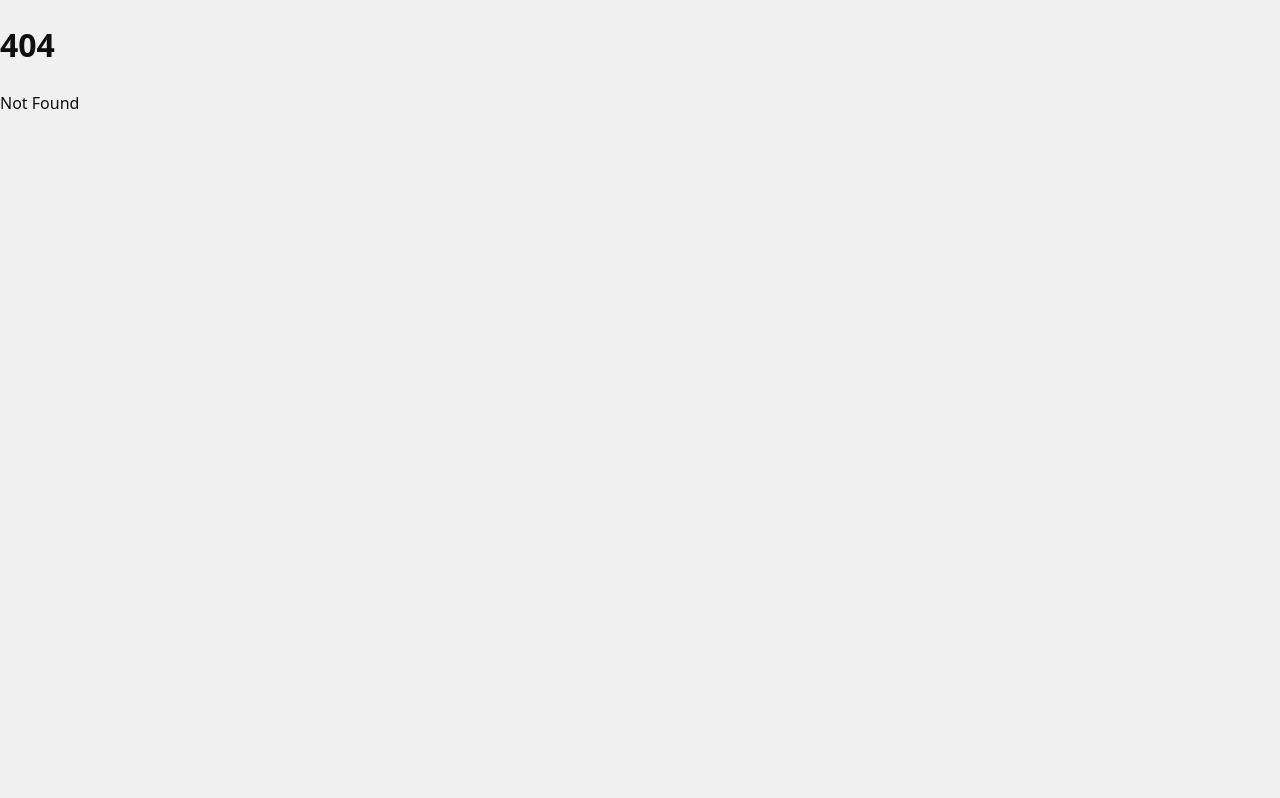
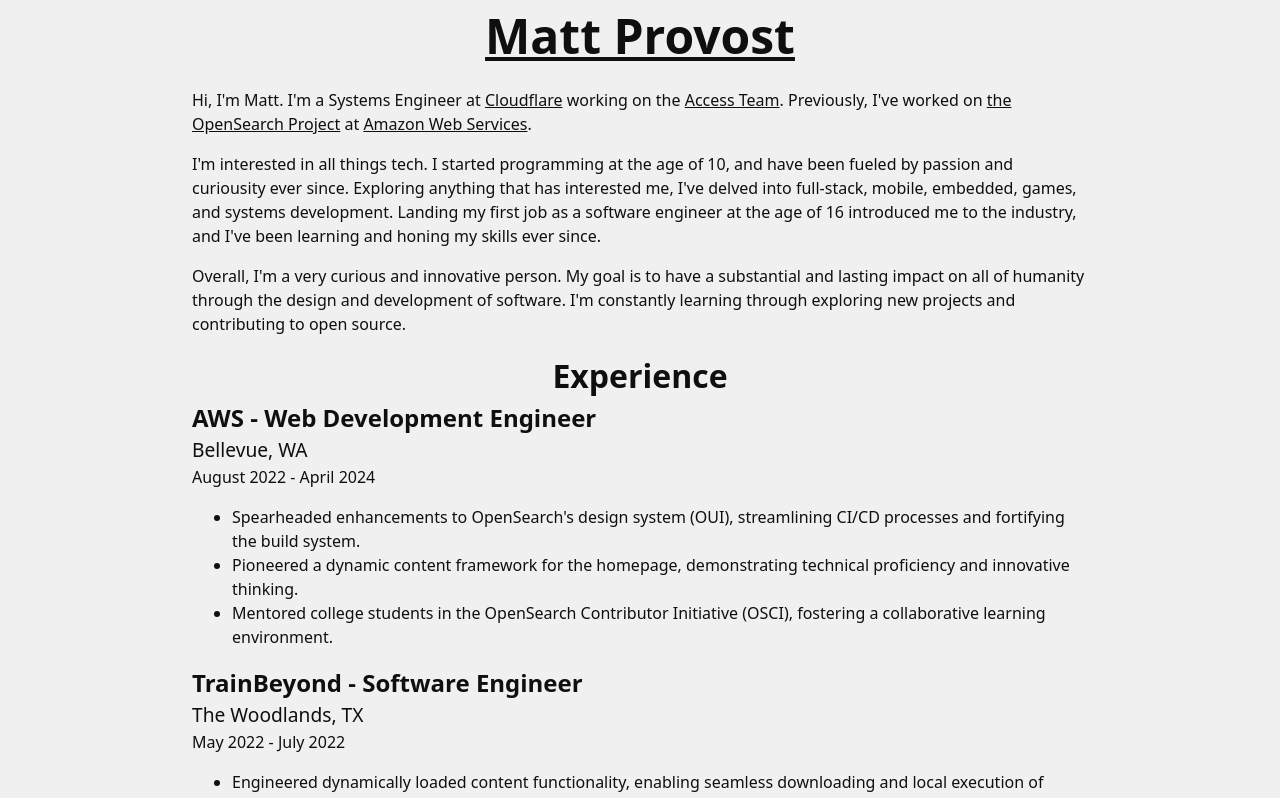
Before and after one commit to BSFishy/portfolio, a SvelteKit app: page /about in a window 1280 px wide. Before the commit this address had no page. Shown: the top 798 px of the page. Built offline with nearby package versions, Linux system fonts and the light colour scheme.

Commit message:
feat: move about info back to separate page
Signed-off-by: Matt Provost <mattprovost6@gmail.com>

```diff
--- /dev/null
+++ b/src/routes/about/+page.svelte
@@ -0,0 +1,88 @@
+<script>
+	import Centered from '$lib/Centered.svelte';
+	import Experience from '$lib/Experience.svelte';
+</script>
+
+<svelte:head>
+	<title>Matt Provost</title>
+	<meta name="description" content="My portfolio and blog" />
+</svelte:head>
+
+<Centered hasHeader={false} restrictWidth={true} fullWidth={true}>
+	<h1><a href="/">Matt Provost</a></h1>
+	<div>
+		<p>
+			Hi, I'm Matt. I'm a Systems Engineer at <a href="https://www.cloudflare.com/">Cloudflare</a>
+			working on the
+			<a href="https://www.cloudflare.com/zero-trust/products/access/">Access Team</a>. Previously,
+			I've worked on <a href="https://opensearch.org/">the OpenSearch Project</a> at
+			<a href="https://aws.amazon.com/">Amazon Web Services</a>.
+		</p>
+		<p>
+			I'm interested in all things tech. I started programming at the age of 10, and have been
+			fueled by passion and curiousity ever since. Exploring anything that has interested me, I've
+			delved into full-stack, mobile, embedded, games, and systems development. Landing my first job
+			as a software engineer at the age of 16 introduced me to the industry, and I've been learning
+			and honing my skills ever since.
+		</p>
+		<p>
+			Overall, I'm a very curious and innovative person. My goal is to have a substantial and
+			lasting impact on all of humanity through the design and development of software. I'm
+			constantly learning through exploring new projects and contributing to open source.
+		</p>
+	</div>
+
+	<h2>Experience</h2>
+	<div class="full">
+		<Experience
+			company="AWS"
+			title="Web Development Engineer"
+			from="August 2022"
+			to="April 2024"
+			location="Bellevue, WA"
+			items={[
+				"Spearheaded enhancements to OpenSearch's design system (OUI), streamlining CI/CD processes and fortifying the build system.",
+				'Pioneered a dynamic content framework for the homepage, demonstrating technical proficiency and innovative thinking.',
+				'Mentored college students in the OpenSearch Contributor Initiative (OSCI), fostering a collaborative learning environment.'
+			]}
+		/>
+		<Experience
+			company="TrainBeyond"
+			title="Software Engineer"
+			from="May 2022"
+			to="July 2022"
+			location="The Woodlands, TX"
+			items={[
+				'Engineered dynamically loaded content functionality, enabling seamless downloading and local execution of remote code.',
+				'Implemented a Lua runtime for dynamic scripting of NPC features, enhancing interactivity within the training platform.'
+			]}
+		/>
+		<Experience
+			company="WebCreek"
+			title="Software Engineer"
+			from="March 2019"
+			to="May 2022"
+			location="The Woodlands, TX"
+			items={[
+				'Revitalized the iOS app "Voyager," overhauling core libraries and functionalities in Swift for improved ergonomics.',
+				"Optimized TrainBeyond's interactive training software for iOS devices, ensuring smooth performance on resource-constrained devices."
+			]}
+		/>
+	</div>
+</Centered>
+
+<style>
+	h1 {
+		margin: 0;
+		font-size: calc(var(--size) * 3);
+	}
+
+	h2 {
+		margin: 0;
+		font-size: calc(var(--size) * 2);
+	}
+
+	.full {
+		width: 100%;
+	}
+</style>
--- /dev/null
+++ b/src/routes/about/+page.ts
@@ -0,0 +1,5 @@
+import { dev } from '$app/environment';
+
+export const prerender = true;
+
+export const csr = dev;
```
Also changed, not shown: src/routes/+page.svelte (+4 -66 lines).
